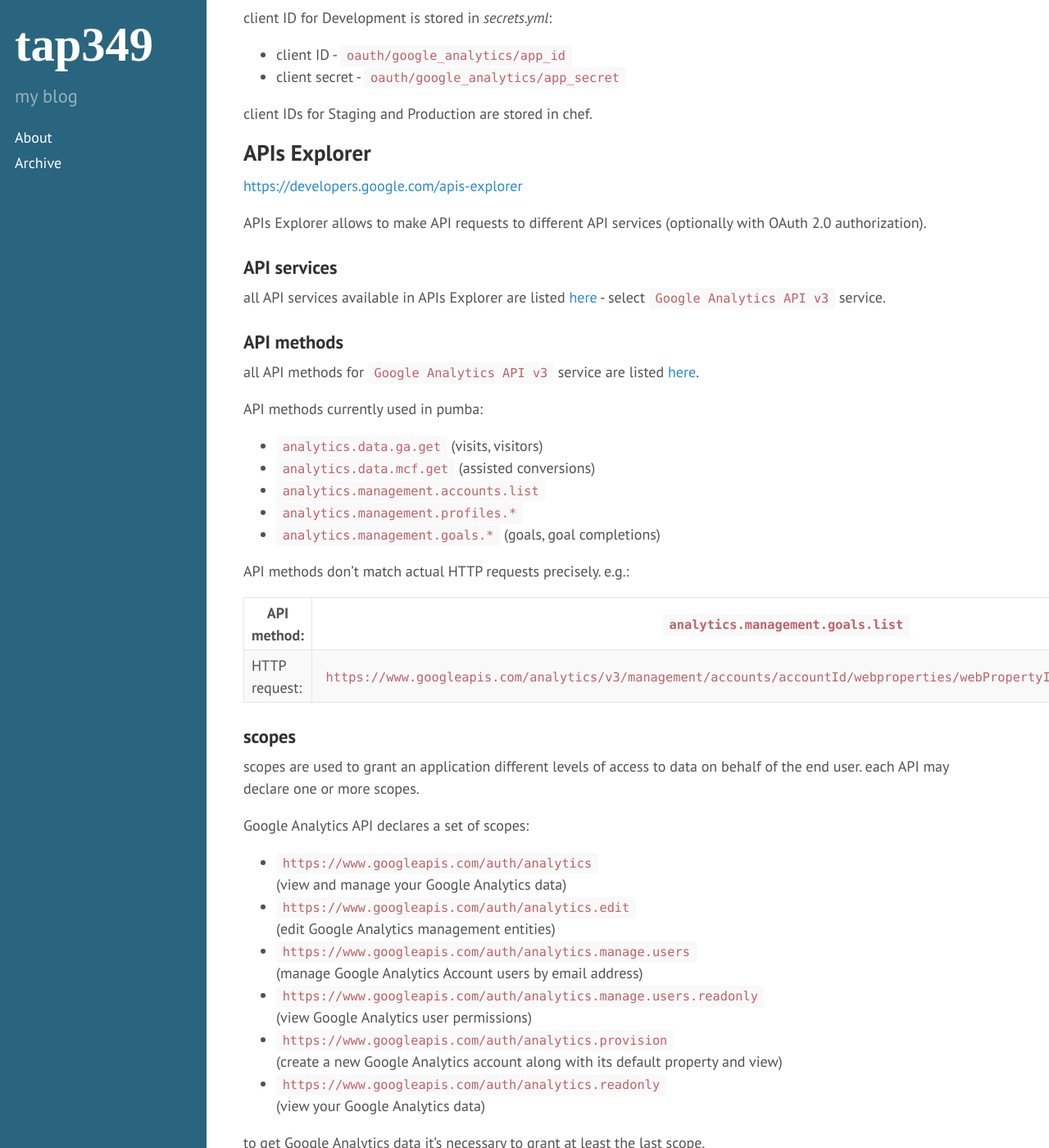
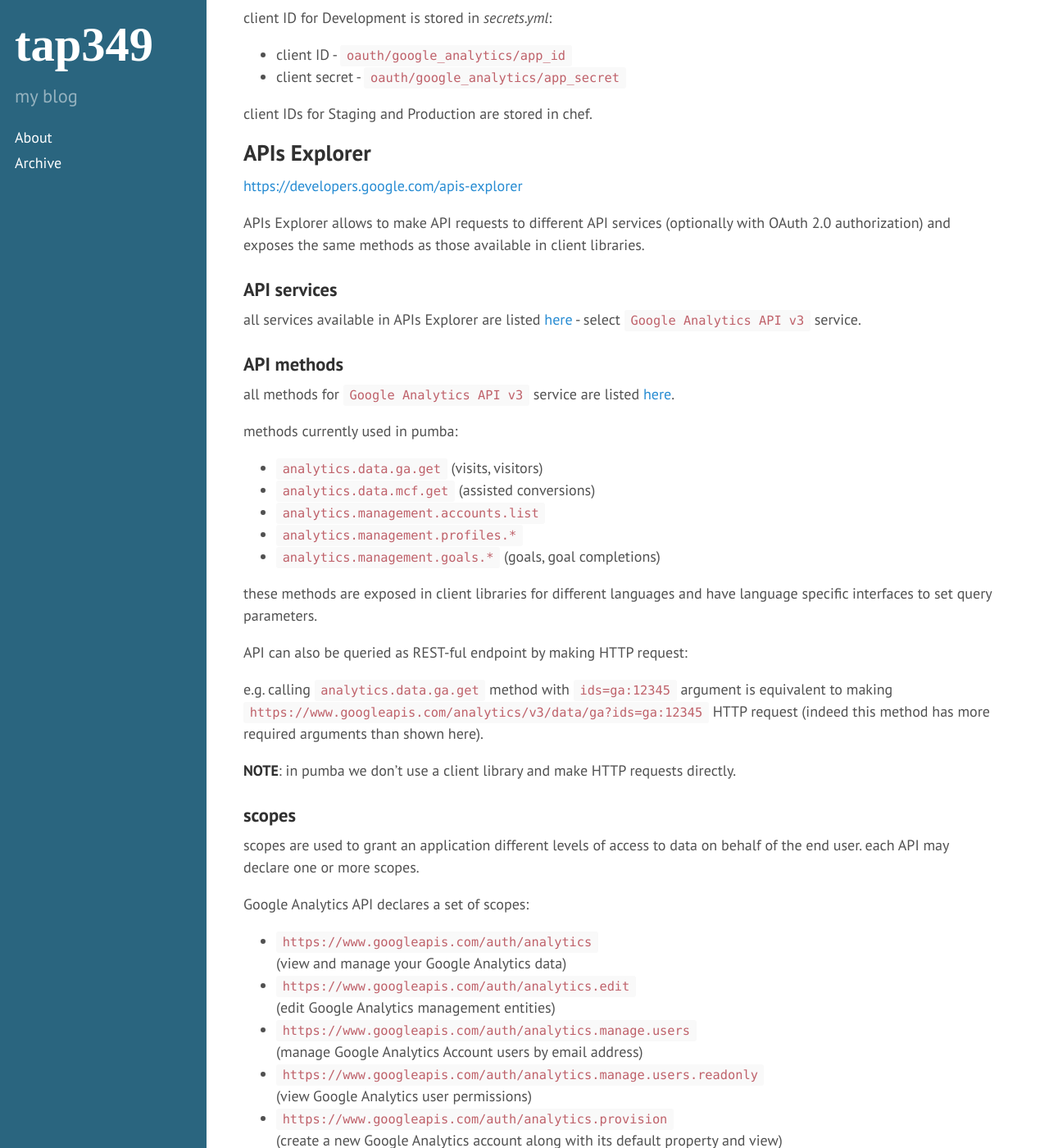
Before and after one commit to tap349/tap349.github.io, a Jekyll site: the page built from _posts/2016-03-16-GA-demystified.md, in a window 1280 px wide and 1400 px high, scrolled down 2170 px. Shown: the whole window at 82% size. Built offline with Jekyll 4.4.1, drawn with Linux system fonts in a browser that asks for light colours.

Commit message:
update 2016-05-13_03:26:22

```diff
--- a/_posts/2016-03-16-GA-demystified.md
+++ b/_posts/2016-03-16-GA-demystified.md
@@ -91,20 +91,21 @@ client IDs for Staging and Production are stored in chef.
 <https://developers.google.com/apis-explorer>
 
 APIs Explorer allows to make API requests to different API services
-(optionally with OAuth 2.0 authorization).
+(optionally with OAuth 2.0 authorization) and exposes the same methods
+as those available in client libraries.
 
 ### API services
 
-all API services available in APIs Explorer are listed
+all services available in APIs Explorer are listed
 [here](https://developers.google.com/apis-explorer) -
 select `Google Analytics API v3` service.
 
 ### API methods
 
-all API methods for `Google Analytics API v3` service are listed
+all methods for `Google Analytics API v3` service are listed
 [here](https://developers.google.com/apis-explorer/#p/analytics/v3/).
 
-API methods currently used in pumba:
+methods currently used in pumba:
 
 - `analytics.data.ga.get` (visits, visitors)
 - `analytics.data.mcf.get` (assisted conversions)
@@ -112,11 +113,16 @@ API methods currently used in pumba:
 - `analytics.management.profiles.*`
 - `analytics.management.goals.*` (goals, goal completions)
 
-API methods don't match actual HTTP requests precisely. e.g.:
+these methods are exposed in client libraries for different languages
+and have language specific interfaces to set query parameters.
 
-API method:   | `analytics.management.goals.list`
---------------|-------------------------------------------------------------------
-HTTP request: | `https://www.googleapis.com/analytics/v3/management/accounts/accountId/webproperties/webPropertyId/profiles/profileId/goals`
+API can also be queried as REST-ful endpoint by making HTTP request:
+
+e.g. calling `analytics.data.ga.get` method with `ids=ga:12345` argument is
+equivalent to making `https://www.googleapis.com/analytics/v3/data/ga?ids=ga:12345`
+HTTP request (indeed this method has more required arguments than shown here).
+
+**NOTE**: in pumba we don't use a client library and make HTTP requests directly.
 
 ### scopes
 
```
